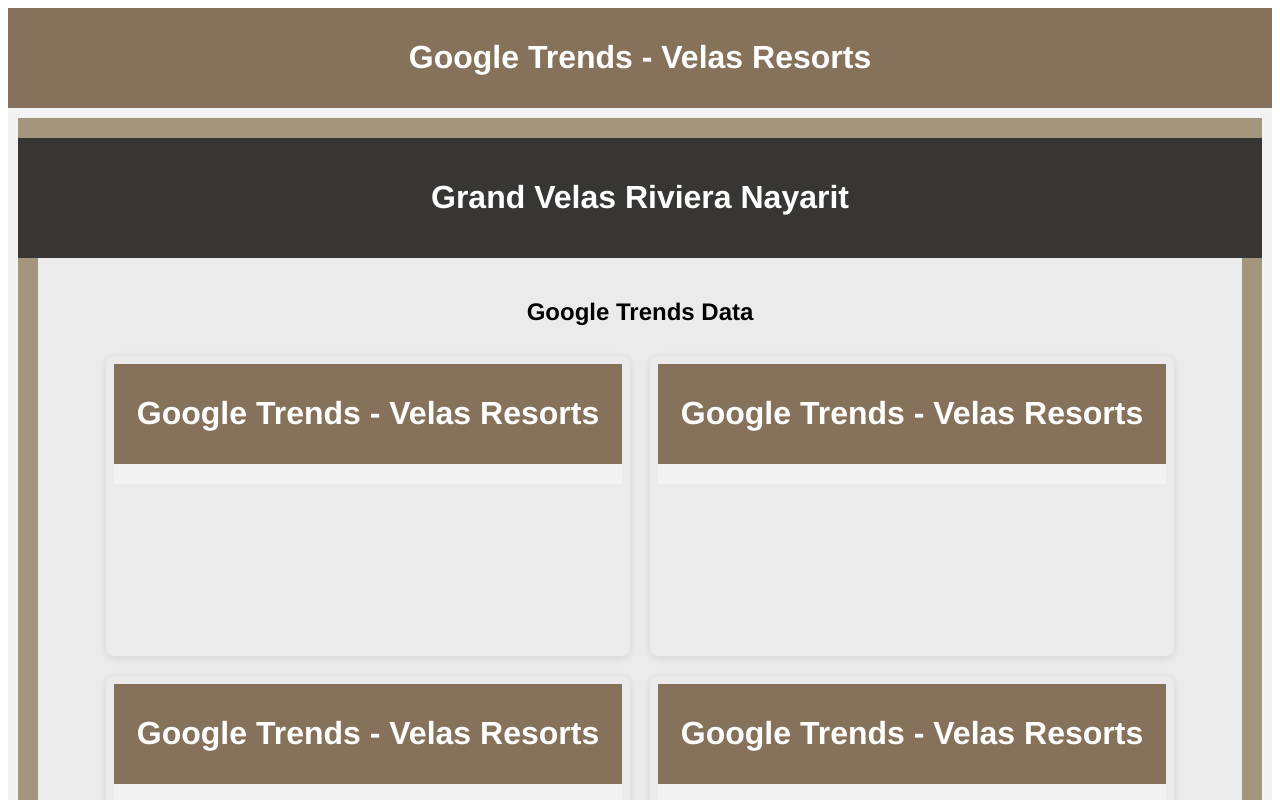
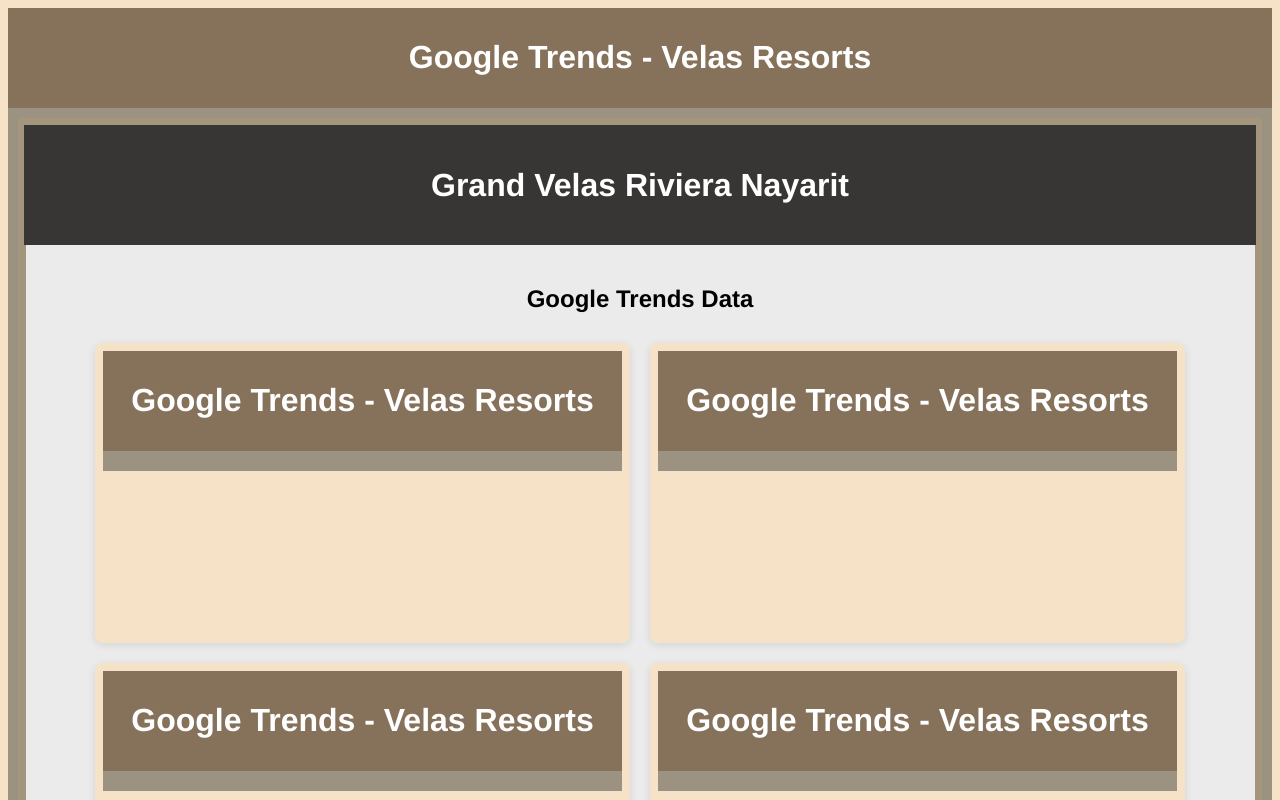
Before and after one commit to hflores28/VRTrendsCC, a Vue app: page / in a window 1280 px wide. Shown: the top 800 px of the page. Built offline with nearby package versions, Linux system fonts and the light colour scheme.

Commit message:
main | ajuste de diseño, error 400 server, no puede procesar porque la solicitud esta mal formado, no deberia tener fetch, ya que google espera una ventana abierta

```diff
--- a/index.html
+++ b/index.html
@@ -11,3 +11,8 @@
   <script type="module" src="/src/main.js"></script>
 </body>
 </html>
+<style>
+  body {
+    background-color: #f6e3c7;
+  }
+</style>
--- a/src/App.vue
+++ b/src/App.vue
@@ -4,7 +4,7 @@
     <header>
       <h1>Google Trends - Velas Resorts</h1>
     </header>
-    <main>
+    <main style="background-color: #9c9282;">
       <router-view></router-view>
     </main>
   </div>
--- a/src/components/GoogleTrends.vue
+++ b/src/components/GoogleTrends.vue
@@ -3,6 +3,7 @@
   <div class="google-trends">
     <h2>Google Trends Data</h2>
     <div v-if="error">{{ error }}</div>
+    <div v-if="loading">Cargando...</div>
     <div v-else class="trends-container">
       <iframe
         v-for="widget in widgets"
@@ -28,6 +29,7 @@
     return {
       widgets: [],
       error: null,
+      loading: true,
     };
   },
   methods: {
@@ -47,8 +49,15 @@
       ];
     },
     loadTrendsData() {
-      this.widgets = this.generateWidgetUrls();
-      this.error = null; // Resetear el error
+      try {
+          this.widgets = this.generateWidgetUrls();
+          this.loading = false; // Cambia a false cuando se carguen los datos
+          this.error = null; // Resetear el error
+      } catch (err) {
+          this.error = "Error al cargar los datos de Google Trends.";
+          console.error(err); // Mostrar el error en la consola para depuración
+          this.loading = false; // Asegurarse de que el estado de carga se actualice
+      }
     },
   },
   watch: {
--- a/src/components/KeywordsList.vue
+++ b/src/components/KeywordsList.vue
@@ -20,10 +20,18 @@
     };
   },
   async mounted() {
-    const response = await fetch("/keywords.txt");
-    const text = await response.text();
-    this.keywords = text.split("\n").filter(Boolean);
-    this.changeKeywordPeriodically();
+    try {
+      const response = await fetch("/keywords.txt");
+      if (!response.ok) {
+        throw new Error("Error al cargar las palabras clave.");
+      }
+      const text = await response.text();
+      this.keywords = text.split("\n").filter(Boolean);
+      this.changeKeywordPeriodically();
+    } catch (error) {
+      console.error(error);
+      this.keywords = ["Error al cargar palabras clave"];
+    }
   },
   beforeDestroy() {
     clearInterval(this.keywordInterval);
@@ -54,4 +62,10 @@
   font-size: 16px;
   cursor: pointer;
 }
+
+li:hover {
+  background-color: rgba(255, 255, 255, 0.2); /* Fondo claro al pasar el mouse */
+  border-radius: 4px; /* Bordes redondeados */
+}
+
 </style>
--- a/src/components/KeywordsTrends.vue
+++ b/src/components/KeywordsTrends.vue
@@ -7,7 +7,7 @@
     <div class="trends-widget">
       <GoogleTrends :keyword="currentKeyword"></GoogleTrends>
     </div>
-    <KeywordsList @keyword-selected="updateKeyword"></KeywordsList>
+    <!-- <KeywordsList @keyword-selected="updateKeyword"></KeywordsList> -->
   </div>
 </template>
 
@@ -41,14 +41,14 @@
   align-items: center;
   background-color: #a4957d !important; /* Cafe Claro Grand Velas Resorts */
   color: white;
-  padding: 20px;
+  padding: 7.5px;
   min-height: 65vh;
 }
 
 header {
   background-color: #383634;
   padding: 20px;
-  width: 100%;
+  width: 97%;
   text-align: center;
   color: white;
 }
```
